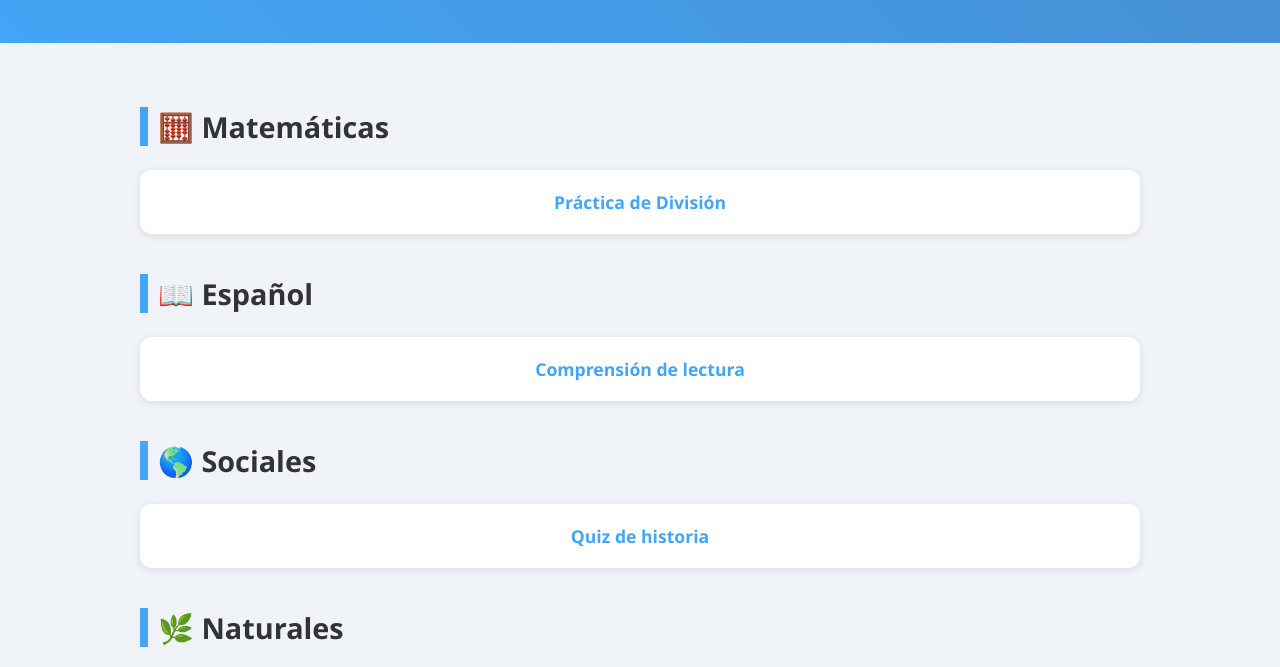
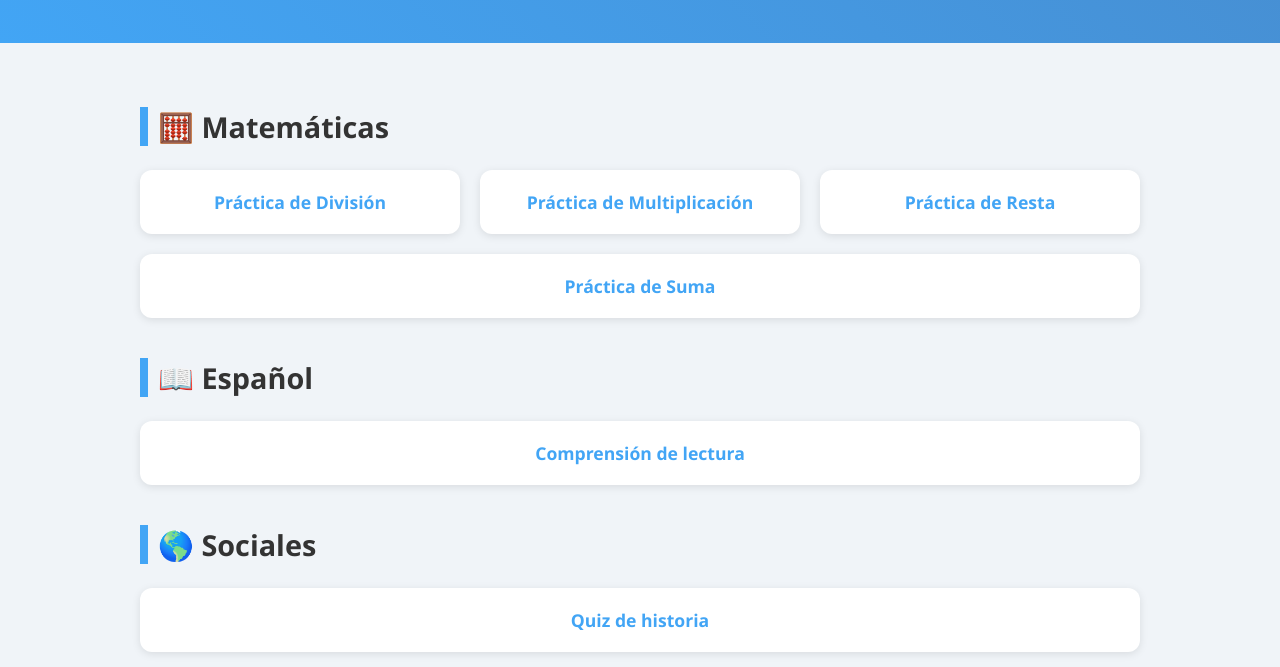
Before and after one commit to Juegoseducativosonline/juegoseducativosonline, a plain HTML site: page index.html in a window 1280 px wide. Shown: the part 126-793 px from the top of the page. Drawn offline with Linux system fonts and the light colour scheme.

Commit message:
Update index.html

```diff
--- a/index.html
+++ b/index.html
@@ -72,7 +72,10 @@
     <section class="category">
       <h2>🧮 Matemáticas</h2>
       <div class="games">
-        <div class="game-card"><a href="matematicas/division.html">Práctica de División</a></div>
+        <div class="game-card"><a href="matematicas/division_practice.html">Práctica de División</a></div>
+        <div class="game-card"><a href="matematicas/multiplication_practice.html">Práctica de Multiplicación</a></div>
+        <div class="game-card"><a href="matematicas/resta_practice_html.html">Práctica de Resta</a></div>
+        <div class="game-card"><a href="matematicas/suma_practice.html">Práctica de Suma</a></div>
       </div>
     </section>
 
```
